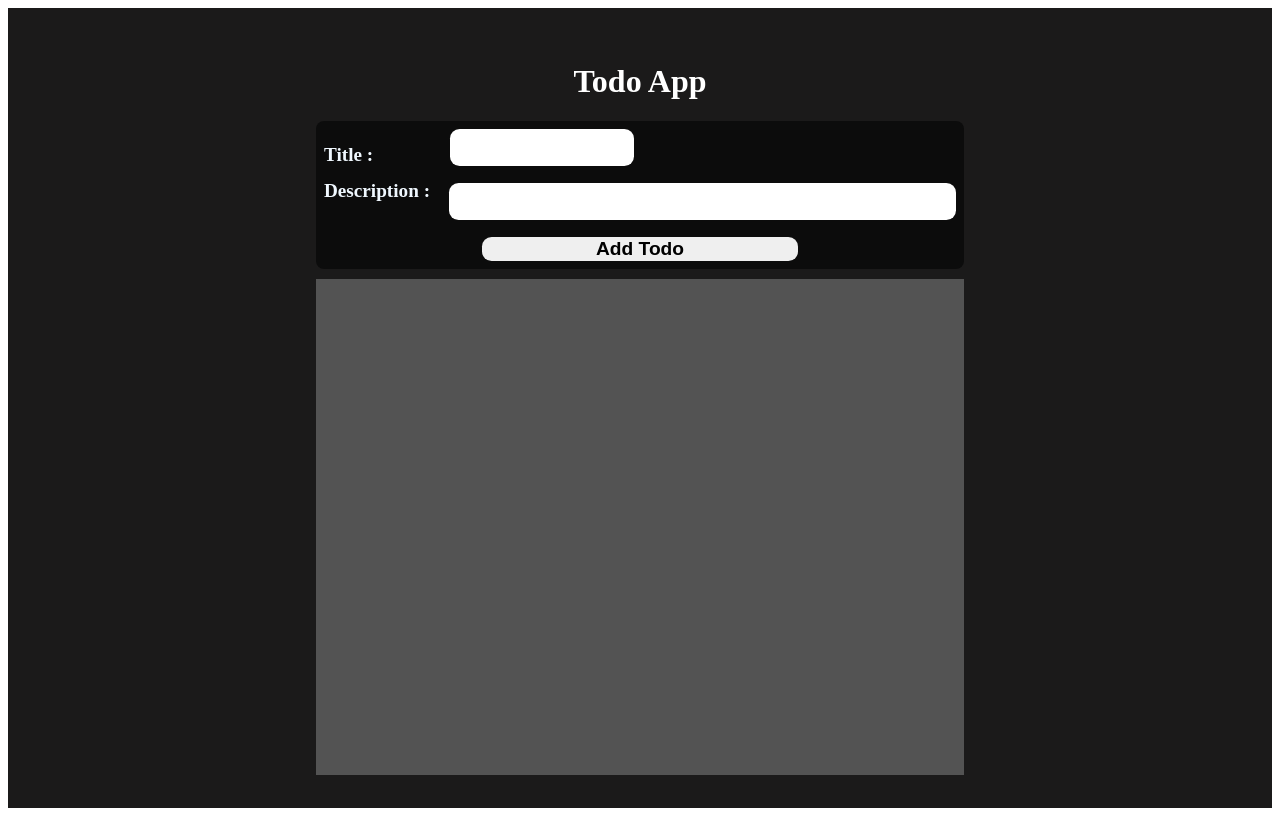
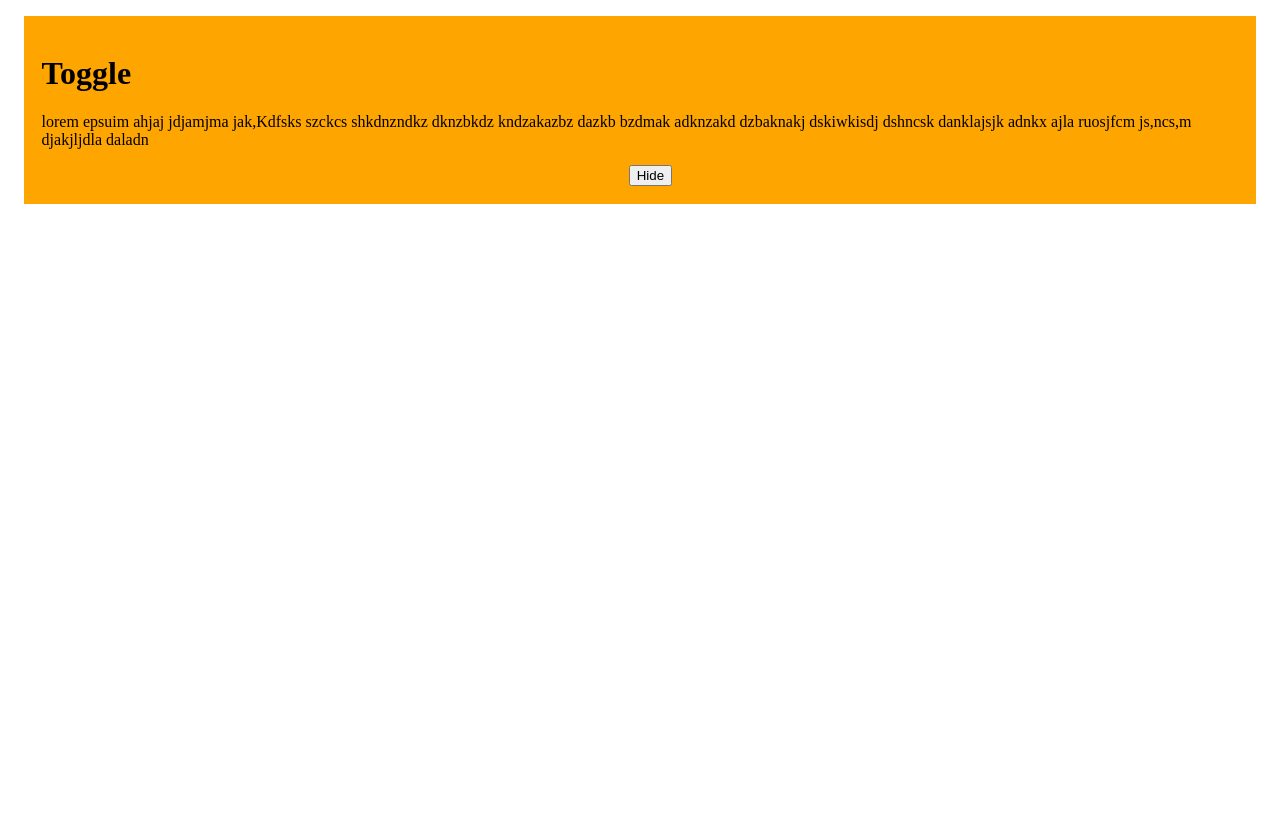
Before and after one commit to Afnan-Sultan-Trino/REACT-JS, a React (Create React App) app: page / in a window 1280 px wide. Built offline with nearby package versions, Linux system fonts and the light colour scheme.

Commit message:
Learning Toggle Concept

```diff
--- a/src/App.js
+++ b/src/App.js
@@ -1,10 +1,11 @@
 import React from 'react'
-import Home from './PROJECT1_TODO/Home'
+import Toggle from './TOGGLE/Toggle'
+
 
 const App = () => {
   return (
     <div>
-      <Home/>
+      <Toggle/>
     </div>
   )
 }
--- /dev/null
+++ b/src/TOGGLE/Toggle.js
@@ -0,0 +1,29 @@
+import React,{useState} from 'react'
+
+
+const Toggle = () => {
+
+   const[toggle,setToggle]=useState(true); //true means at first this div,p will show
+
+
+  return (
+    <div style={{margin:"1rem",backgroundColor:"orange",padding:"1.1rem"}}>
+      <h1>Toggle</h1>
+      {toggle &&(
+        <p>lorem epsuim ahjaj jdjamjma jak,Kdfsks szckcs shkdnzndkz dknzbkdz kndzakazbz dazkb
+        bzdmak adknzakd dzbaknakj dskiwkisdj dshncsk danklajsjk adnkx ajla ruosjfcm js,ncs,m djakjljdla daladn
+      </p>
+      )}
+
+      <div style={{marginLeft:"1.3rem",textAlign:"center"}}>
+
+        <button onClick={()=>{setToggle(!toggle)}}>
+            {toggle?"Hide":"Show"}
+        </button>
+
+      </div>
+    </div>
+  )
+}
+
+export default Toggle
```
